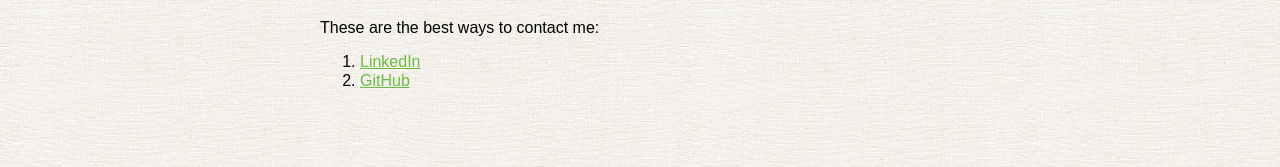
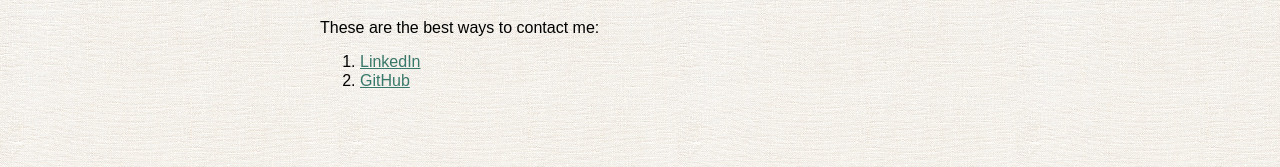
Before and after one commit to calebrevans/portfolio-web-page, a plain HTML site: page index.html in a window 1280 px wide. Shown: the part 1611-1778 px from the top of the page. Drawn offline with nearby package versions, Linux system fonts and the light colour scheme; a script that the page names is missing.

Commit message:
Update style.css

```diff
--- a/style.css
+++ b/style.css
@@ -64,7 +64,7 @@
 text-align: center;
 }
 
-a:link { color: #6cbd41;}
+a:link { color: #38786a;}
 a:visited { color: #30fec7;}
 a:hover { color: #6cbd41; }
 a:active { color: #30fec7; }
```
